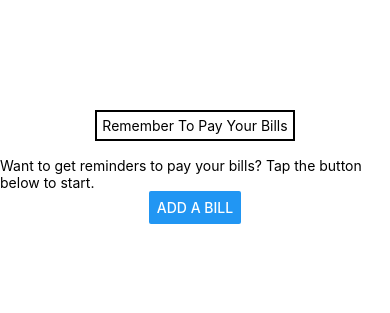
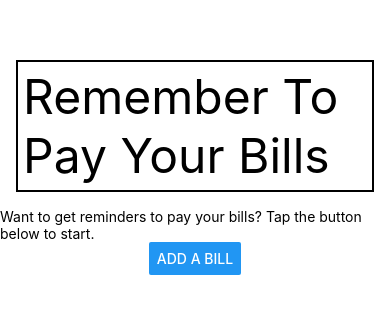
Before and after one commit to KevinCosma/Remember_Your_Bills, a React Native app: screen / in a window 390 px wide. Shown: the part 263-576 px from the top of the page. Built offline with nearby package versions, Linux system fonts and the light colour scheme.

Commit message:
Changed the font size

```diff
--- a/App.js
+++ b/App.js
@@ -3,7 +3,7 @@ import { StyleSheet, Text, View, Button } from 'react-native';
 export default function App() {
   return (
     <View style={styles.container}>
-      <Text style={{margin: 16, borderWidth: 2, borderColor: 'Green', padding: 5}}>Remember To Pay Your Bills</Text>
+      <Text style={{margin: 16, borderWidth: 2, borderColor: 'Green', padding: 5, fontSize: 48}}>Remember To Pay Your Bills</Text>
       <Text>Want to get reminders to pay your bills? Tap the button below to start.</Text>
       <View>
         <Button
```
